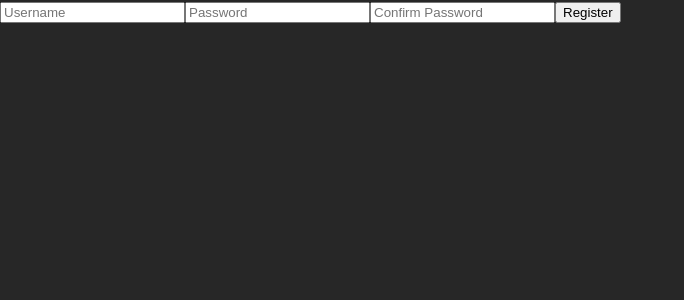
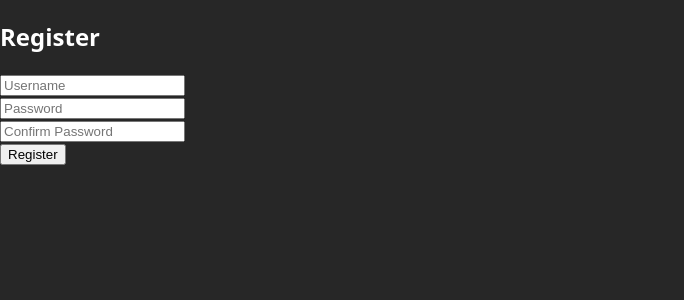
Before and after one commit to LewieJ08/expense-tracker-app, a React (Vite) app in the folder client/: page /register in a window 1280 px wide. Shown: the top 300 px of the page, without its empty margins (0-684 px from the left). Built offline with nearby package versions, Linux system fonts and the light colour scheme.

Commit message:
feat: add form title

```diff
--- a/client/src/pages/RegisterPage.jsx
+++ b/client/src/pages/RegisterPage.jsx
@@ -38,7 +38,8 @@ function Register() {
     }
 
     return (
-        <div className="registerForm">
+        <div className="loginForm">
+            <h2>Register</h2>
             <form onSubmit={registerUser}>
                 <input
                     type="text"
@@ -46,18 +47,21 @@ function Register() {
                     value={username}
                     onChange={e => setUsername(e.target.value)}
                 />
+                <br />
                 <input
                     type="password"
                     placeholder="Password"
                     value={password}
                     onChange={e => setPassword(e.target.value)}
                 />
+                <br />
                 <input
                     type="password"
                     placeholder="Confirm Password"
                     onChange={e => setConfirmPassword(e.target.value)}
                 />
-                <button type="submit">Register</button>
+                <br />
+                <button className="formButton" type="submit">Register</button>
             </form>
 
             {error && <p style={"color: red"}>{error}</p>}
```
